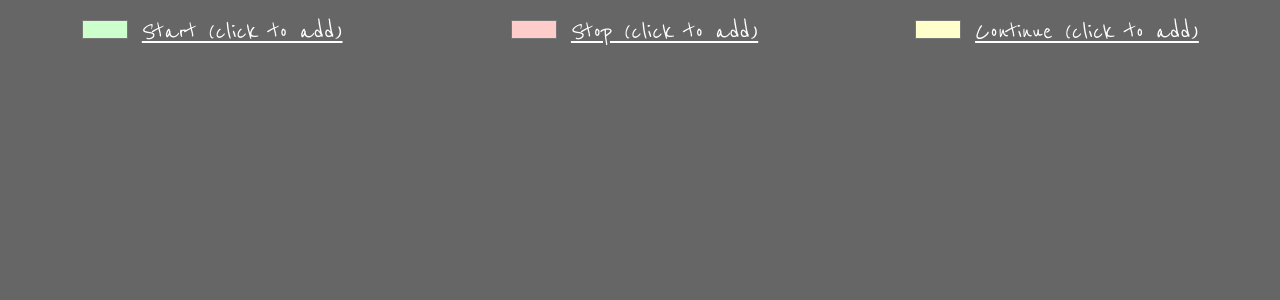
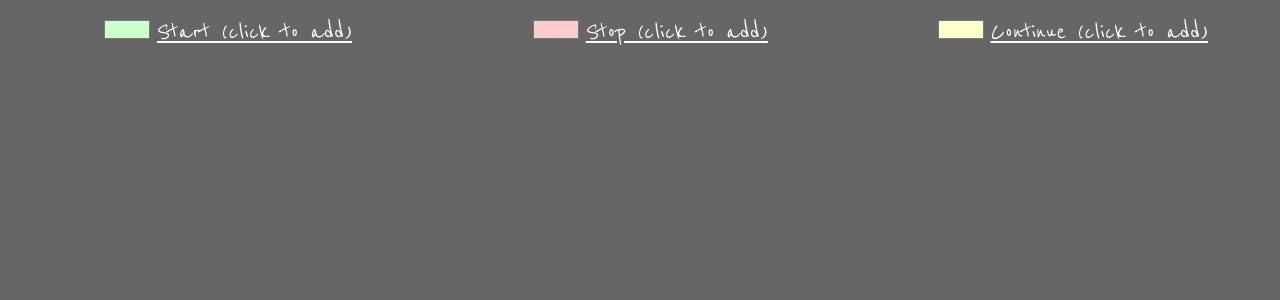
Before and after one commit to adrianwalker/start-stop-continue, a web app: page / in a window 1280 px wide. Shown: the top 300 px of the page. Run offline with its HTML, style and script files only (its server is not run), Linux system fonts and the light colour scheme; data that the repository does not hold is empty.

Commit message:
Adding floating headers and truncating note text to 1024 characters

```diff
--- a/src/main/java/org/adrianwalker/startstopcontinue/Launcher.java
+++ b/src/main/java/org/adrianwalker/startstopcontinue/Launcher.java
@@ -29,10 +29,11 @@ public final class Launcher {
   private static final String DEFAULT_SERVLET_PATH = "/";
   private static final String[] WELCOME_FILES = {"index.html"};
   private static final String BASE_RESOURCE = "static/";
+  private static final int MAX_NOTE_LENGTH = 1024;
 
   public static void main(final String[] args) throws Exception {
 
-    Service service = new Service(new FileSystemDataAccess(Path.of(FILE_PATH)));
+    Service service = new Service(new FileSystemDataAccess(Path.of(FILE_PATH)), MAX_NOTE_LENGTH);
     Cache<UUID, Board> cache = new Cache<>(BOARD_CACHE_SIZE);
 
     Server server = createServer(PORT);
--- a/src/main/resources/static/index.html
+++ b/src/main/resources/static/index.html
@@ -18,7 +18,7 @@
           <input id="start-color" type="color" value="#ccffcc" />
         </li>
         <li>
-          <a id="add-start" href="#">Start (click to add)</a>
+          <button id="add-start">Start (click to add)</button>
         </li>
       </ol>
       <ul id="start-list">
@@ -30,7 +30,7 @@
           <input id="stop-color" type="color" value="#ffcccc" />
         </li>
         <li>
-          <a id="add-stop" href="#">Stop (click to add)</a>
+          <button id="add-stop">Stop (click to add)</button>
         </li>
       </ol>
       <ul id="stop-list">
@@ -42,7 +42,7 @@
           <input id="continue-color" type="color" value="#ffffcc" />
         </li>
         <li>
-          <a id="add-continue" href="#">Continue (click to add)</a>
+          <button id="add-continue">Continue (click to add)</button>
         </li>
       </ol>
       <ul id="continue-list">
--- a/src/main/resources/static/startstopcontinue.css
+++ b/src/main/resources/static/startstopcontinue.css
@@ -1,31 +1,34 @@
-*{
+* {
   margin:0;
   padding:0;
 }
-body{
+body {
   font-family:arial,sans-serif;
   font-size:100%;
   margin-top: 1em;
   background:#666;
   color:#fff;
 }
-div{
+div {
+  margin-top: 3em;
   width: 33%;
   float: left;
+  text-align: center;
 }
-ul,li{
+ul,li {
   list-style:none;
+  display: inline-block;
 }
-ul{
+ul {
   overflow:hidden;
   padding:1em;
 }
-ul li{
+ul li {
   text-decoration:none;
   color:#000;
   display:block;
-  height:10em;
-  width:10em;
+  height:12em;
+  width:12em;
   padding:1em;
   -moz-box-shadow:5px 5px 7px rgba(33,33,33,1);
   -webkit-box-shadow: 5px 5px 7px rgba(33,33,33,.7);
@@ -34,18 +37,13 @@ ul li{
   -o-transition:-o-transform .15s linear;
   -webkit-transition:-webkit-transform .15s linear;
 }
-ul li{
+ul li {
   margin:1em;
-  float:left;
+  display: inline-block;
 }
-ul li h2{
-  font-size:140%;
-  font-weight:bold;
-  padding-bottom:10px;
-}
-ul li textarea{
+ul li textarea {
   font-family:"Reenie Beanie",arial,sans-serif;
-  font-size:140%;
+  font-size:150%;
   display:inline-block;
   width: inherit;
   height: inherit;
@@ -56,33 +54,33 @@ ul li textarea{
   background: none;
   border: none;
 }
-ul li{
+ul li {
   -webkit-transform: rotate(-6deg);
   -o-transform: rotate(-6deg);
   -moz-transform:rotate(-6deg);
 }
-ul li:nth-child(even){
+ul li:nth-child(even) {
   -o-transform:rotate(4deg);
   -webkit-transform:rotate(4deg);
   -moz-transform:rotate(4deg);
   position:relative;
   top:5px;
 }
-ul li:nth-child(3n){
+ul li:nth-child(3n) {
   -o-transform:rotate(-3deg);
   -webkit-transform:rotate(-3deg);
   -moz-transform:rotate(-3deg);
   position:relative;
   top:-5px;
 }
-ul li:nth-child(5n){
+ul li:nth-child(5n) {
   -o-transform:rotate(5deg);
   -webkit-transform:rotate(5deg);
   -moz-transform:rotate(5deg);
   position:relative;
   top:-10px;
 }
-ul li:hover,ul li:focus{
+ul li:hover,ul li:focus {
   box-shadow:10px 10px 7px rgba(0,0,0,.7);
   -moz-box-shadow:10px 10px 7px rgba(0,0,0,.7);
   -webkit-box-shadow: 10px 10px 7px rgba(0,0,0,.7);
@@ -92,18 +90,29 @@ ul li:hover,ul li:focus{
   position:relative;
   z-index:5;
 }
-ol{
+ol {
   text-align:center;
-  font-family:"Reenie Beanie",arial,sans-serif;
-  font-size:180%;
+  position: fixed;
+  padding: 1em;
+  top: 0;
+  width: inherit;
+  z-index: 1000;
+  background:#666;
 }
-ol li{
+ol li {
   display:inline;
 }
-ol li a{
+ol li button {
   color:#fff;
+  background: none;
+  border: none;
+  padding: 0;
+  font-family:"Reenie Beanie",arial,sans-serif;
+  font-size:175%;
+  text-decoration: underline;
+  cursor: pointer;
 }
-ol li input[type="color"]{
+ol li input[type="color"] {
 	border: none;
 	background: none;
 }
```
Also changed, not shown: src/main/java/org/adrianwalker/startstopcontinue/service/Service.java (+9 -1 lines).
